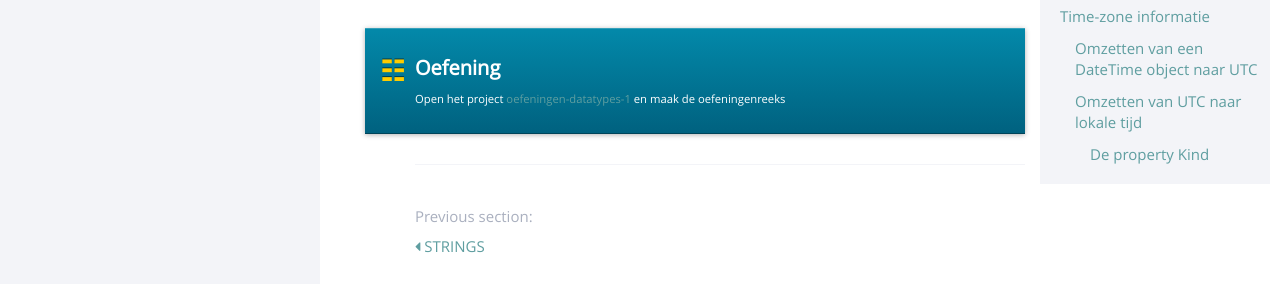
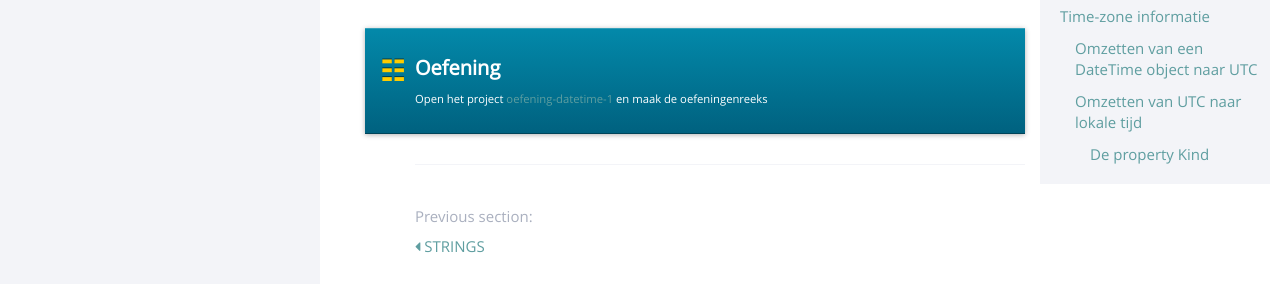
Before and after one commit to sma-it/sma-it.github.io, a Jekyll site: the page built from modules/basics/_posts/2000-01-11-DateTime.md, in a window 1280 px wide and 900 px high, scrolled down 5415 px. Shown: the part 403-687 px from the top of the window. Built offline with Jekyll 4.4.1, drawn with Linux system fonts in a browser that asks for light colours; nearby versions of some CDN libraries.

Commit message:
Added link to exercises

````diff
--- a/modules/basics/_posts/2000-01-11-DateTime.md
+++ b/modules/basics/_posts/2000-01-11-DateTime.md
@@ -211,5 +211,5 @@
 ```
 
 <div class="note oefening">
-<p>Open het project <a href="https://github.com/sma-it/oefening-datatypes-1">oefeningen-datatypes-1</a> en maak de oefeningenreeks</p>
+<p>Open het project <a href="https://github.com/sma-it/oefening-datetime-1">oefening-datetime-1</a> en maak de oefeningenreeks</p>
 </div>
````
